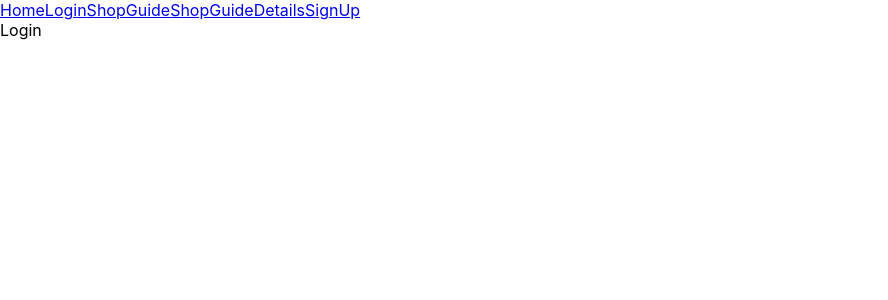
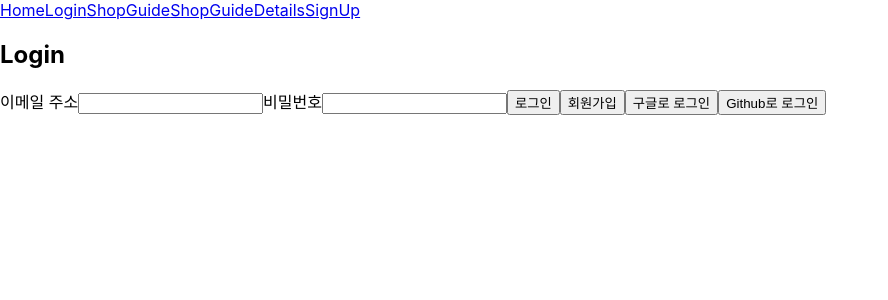
Before and after one commit to heerachoi/save-duck, a React (Create React App) app: page /login in a window 1280 px wide. Shown: the top 300 px of the page, without its empty margins (0-888 px from the left). Built offline with nearby package versions, Linux system fonts and the light colour scheme.

Commit message:
CSS 초기화 전 커밋

```diff
--- a/src/pages/Login.jsx
+++ b/src/pages/Login.jsx
@@ -1,5 +1,21 @@
+import React from "react";
+
 const Login = () => {
-  return <div>Login</div>;
+  return (
+    <div>
+      <div className="login__Contaier">
+        <h2>Login</h2>
+        이메일 주소
+        <input />
+        비밀번호
+        <input />
+        <button>로그인</button>
+        <button>회원가입</button>
+        <button>구글로 로그인</button>
+        <button>Github로 로그인</button>
+      </div>
+    </div>
+  );
 };
 
 export default Login;
```
Also changed, not shown: src/Component/signIn/SignIn.jsx (+9 -0 lines), 1 other file (tests, documents, lock files or other folders).
